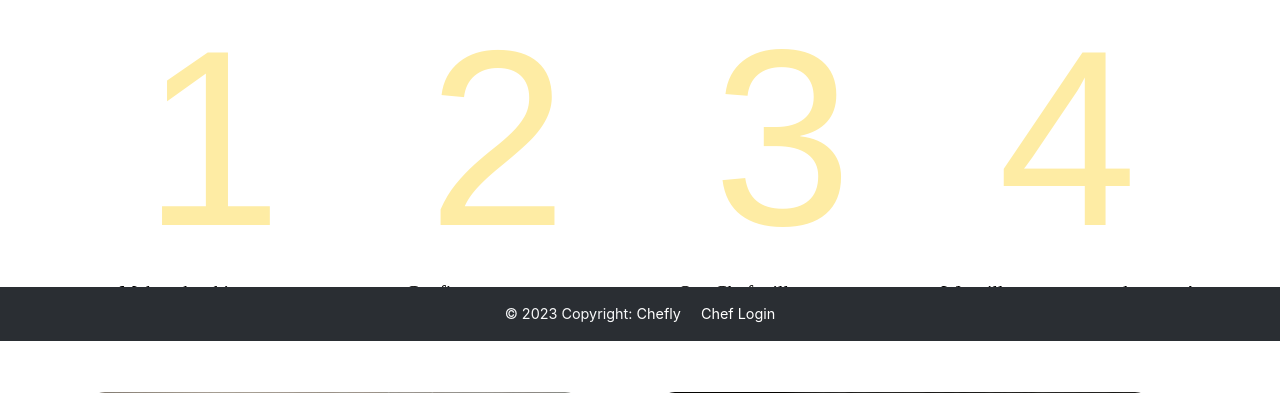
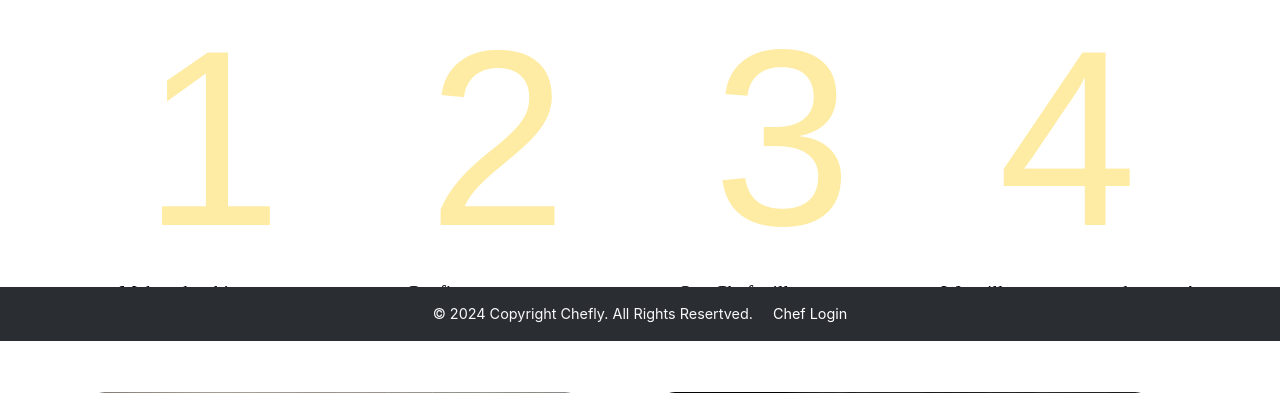
Before and after one commit to EnkhjinicoZSC/chefly-project, a Django app: page / in a window 1280 px wide. Shown: the part 459-852 px from the top of that part. Run offline with Django 3.2, Linux system fonts and the light colour scheme; the page is wider than the window, and the part outside it is not shown; some libraries are stand-ins or nearby versions.

Commit message:
added new changes

```diff
--- a/customer/templates/customer/footer.html
+++ b/customer/templates/customer/footer.html
@@ -1,6 +1,5 @@
 <footer class="page-footer font-small bg-dark fixed-bottom">
-    <div class="footer-copyright text-center py-3 text-light">&copy; 2023 Copyright:
-        <a href="http://localhost:8000">Chefly</a>
+    <div class="footer-copyright text-center py-3 text-light">&copy; 2024 Copyright Chefly. All Rights Resertved.
         <a class="ml-3" href="{% url 'dashboard' %}"> Chef Login</a>
     </div>
 </footer>
--- a/restaurant/templates/restaurant/dashboard.html
+++ b/restaurant/templates/restaurant/dashboard.html
@@ -4,12 +4,12 @@
     <div class="container">
         <div class="row justify-content-center mt-3">
             <div class="card col-md-5 mr-3">
-                <h4 class="text-center pt-2">Today's Total Revenue</h4>
+                <h4 class="text-center pt-2">Total Revenue</h4>
                 <h1 class="text-center" style="color: green;">${{ total_revenue }}</h1>
             </div>
 
             <div class="card col-md-5 mr-3">
-                <h4 class="text-center pt-2">Today's Total Orders</h4>
+                <h4 class="text-center pt-2">Total Orders</h4>
                 <h1 class="text-center" style="color: #ad0003;">{{ total_orders }}</h1>
             </div>
         </div>
```
